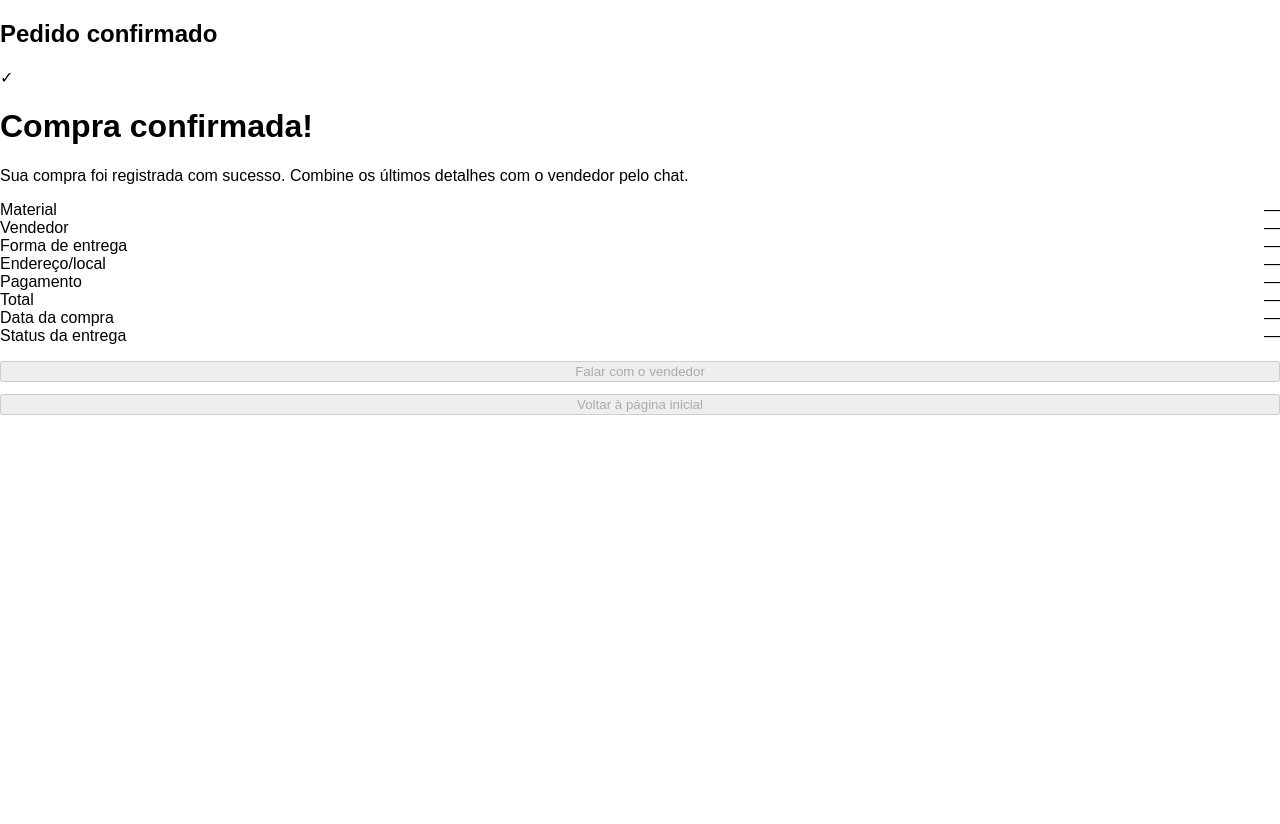
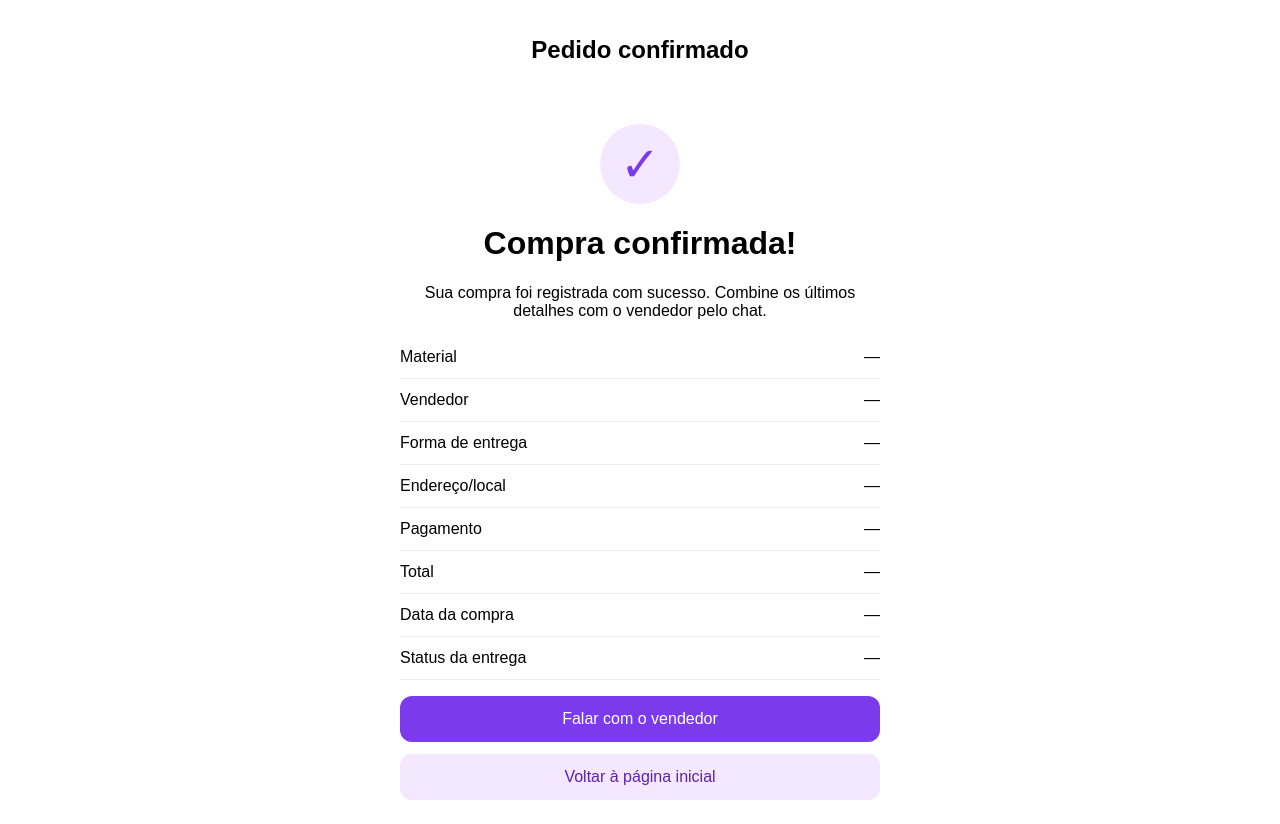
Before and after one commit to MariaEduardaPitta/ENG4021-33D-2026.2-repo, a Python web app: template SPRINT 4/Lucas-Lemos/templates/confirmacao.html in a window 1280 px wide. Before the commit the page ends 415 px from the top, so only its background shows below. Run offline with Jinja, Linux system fonts and the light colour scheme; the template is opened without the code that fills it, so the values that code supplies are empty.

Commit message:
Estiliza resumo, botões e confirmação de compra
Added styles for success screen and buttons.

```diff
--- a/SPRINT 4/Lucas-Lemos/static/css/confirmacao.css
+++ b/SPRINT 4/Lucas-Lemos/static/css/confirmacao.css
@@ -11,4 +11,50 @@ body {
   display: flex;
   justify-content: space-between;
   gap: 16px;
+  padding: 12px 0;
+  border-bottom: 1px solid #eeeeee;
 }
+.success-screen {
+  max-width: 480px;
+  margin: 0 auto;
+  padding: 24px;
+}
+dd {
+  margin: 0;
+  text-align: right;
+}
+.btn {
+  padding: 14px;
+  border: 0;
+  border-radius: 12px;
+  font-size: 16px;
+}
+.btn-primary {
+  background-color: #7C3AED;
+  color: white;
+}
+
+.btn-secondary {
+  background-color: #F3E8FF;
+  color: #5B21B6;
+}
+.success-screen h1,
+.success-screen p {
+  text-align: center;
+}
+.success-mark {
+  width: 80px;
+  height: 80px;
+  margin: 0 auto;
+  border-radius: 50%;
+  background-color: #F3E8FF;
+  color: #7C3AED;
+  font-size: 48px;
+  display: flex;
+  justify-content: center;
+  align-items: center;
+}
+header {
+  padding: 16px;
+  text-align: center;
+}
```
